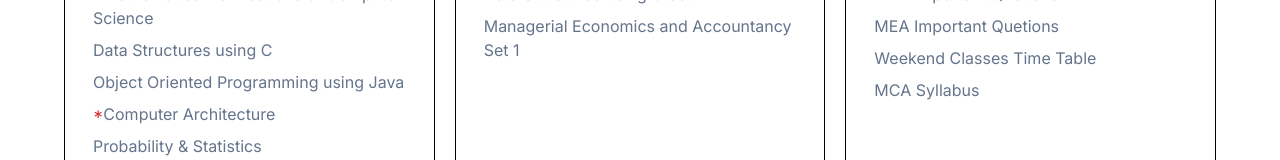
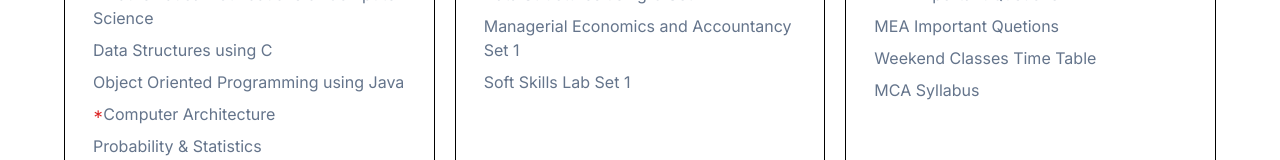
Before and after one commit to Hemraj-7/NotesWala, a Next.js app: page /explore in a window 1280 px wide. Shown: the part 251-411 px from the top of the page. Built offline with nearby package versions, Linux system fonts and the light colour scheme.

Commit message:
Add soft skills lab assignment set 1

```diff
--- a/app/explore/page.js
+++ b/app/explore/page.js
@@ -38,7 +38,7 @@
               {/* <li className='text-slate-500 hover:text-black'><Link href={'/'}>Computer Architecture</Link></li> */}
               {/* <li className='text-slate-500 hover:text-black'><Link href={'/'}>Probability & Statistics</Link></li> */}
               <li className='text-slate-500 hover:text-black'><Link href={'/assignment/MEA Assignment Set 1.pdf'}>Managerial Economics and Accountancy Set 1</Link></li>
-              {/* <li className='text-slate-500 hover:text-black'><Link href={'/'}>Soft Skills Lab</Link></li> */}
+              <li className='text-slate-500 hover:text-black'><Link href={'/assignment/soft skills assignment set 1.pdf'}>Soft Skills Lab Set 1</Link></li>
             </ul>
         </div>
         <div className='w-full md:min-h-[500px] border border-black p-2 rounded-lg'>
```
Also changed, not shown: 1 other file (tests, documents, lock files or other folders).
